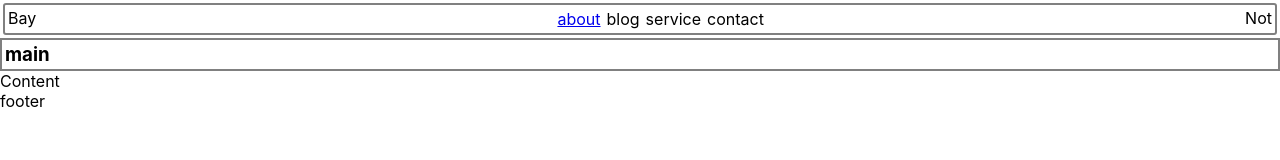
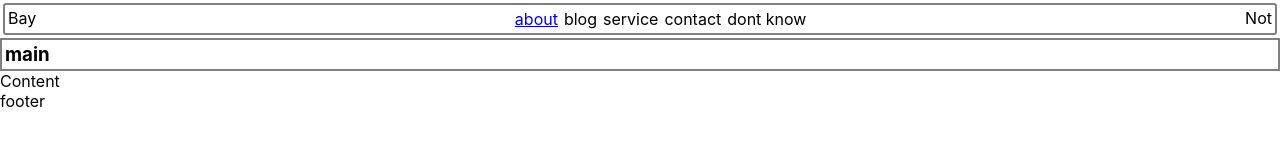
Before and after one commit to 5935512009/portfolio_Bay, a React (Create React App) app: page / in a window 1280 px wide. Shown: the top 160 px of the page. Built offline with nearby package versions, Linux system fonts and the light colour scheme.

Commit message:
update:[Navbar.js]

```diff
--- a/src/components/navBar/Navbar.js
+++ b/src/components/navBar/Navbar.js
@@ -11,6 +11,7 @@ function Narbar(){
                     <li>blog</li>
                     <li>service</li>
                     <li>contact</li>
+                    <li>dont know</li>
                 </ul>
             </div>
             <div className='login'>
```
